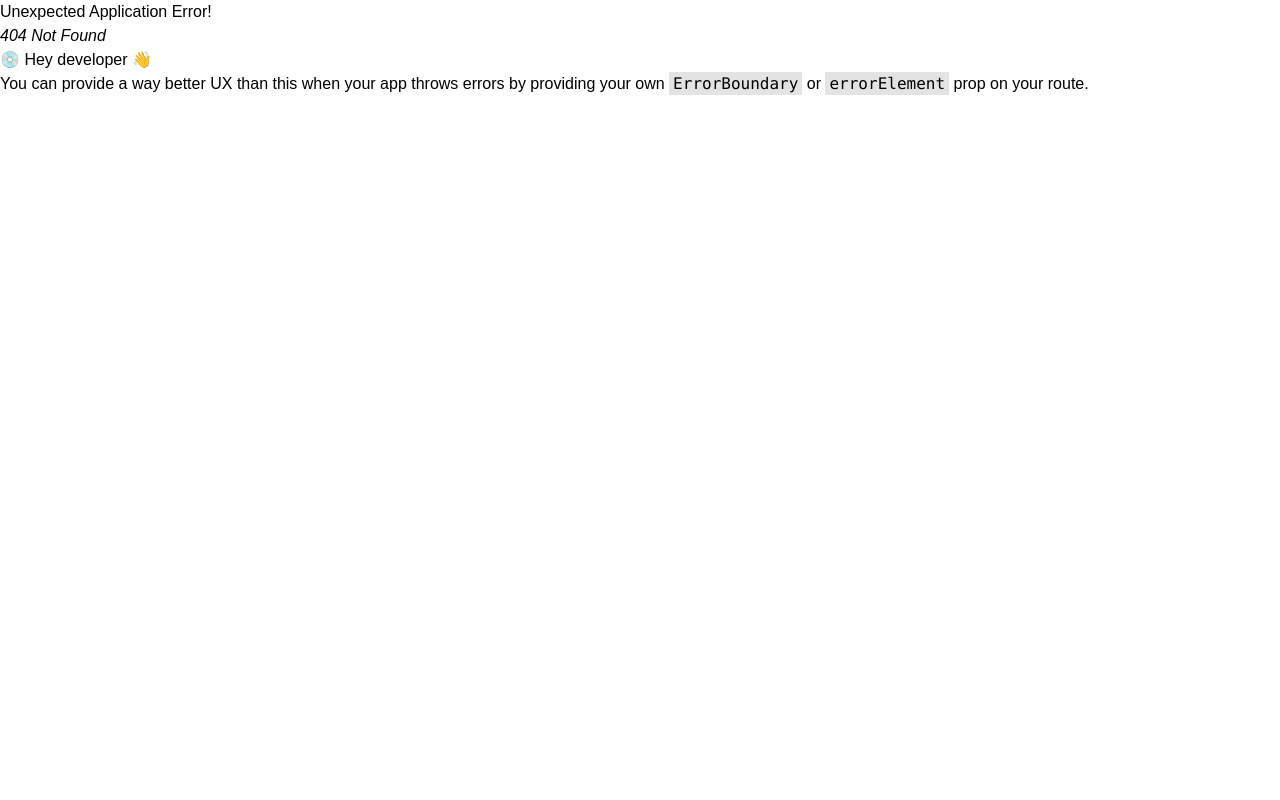
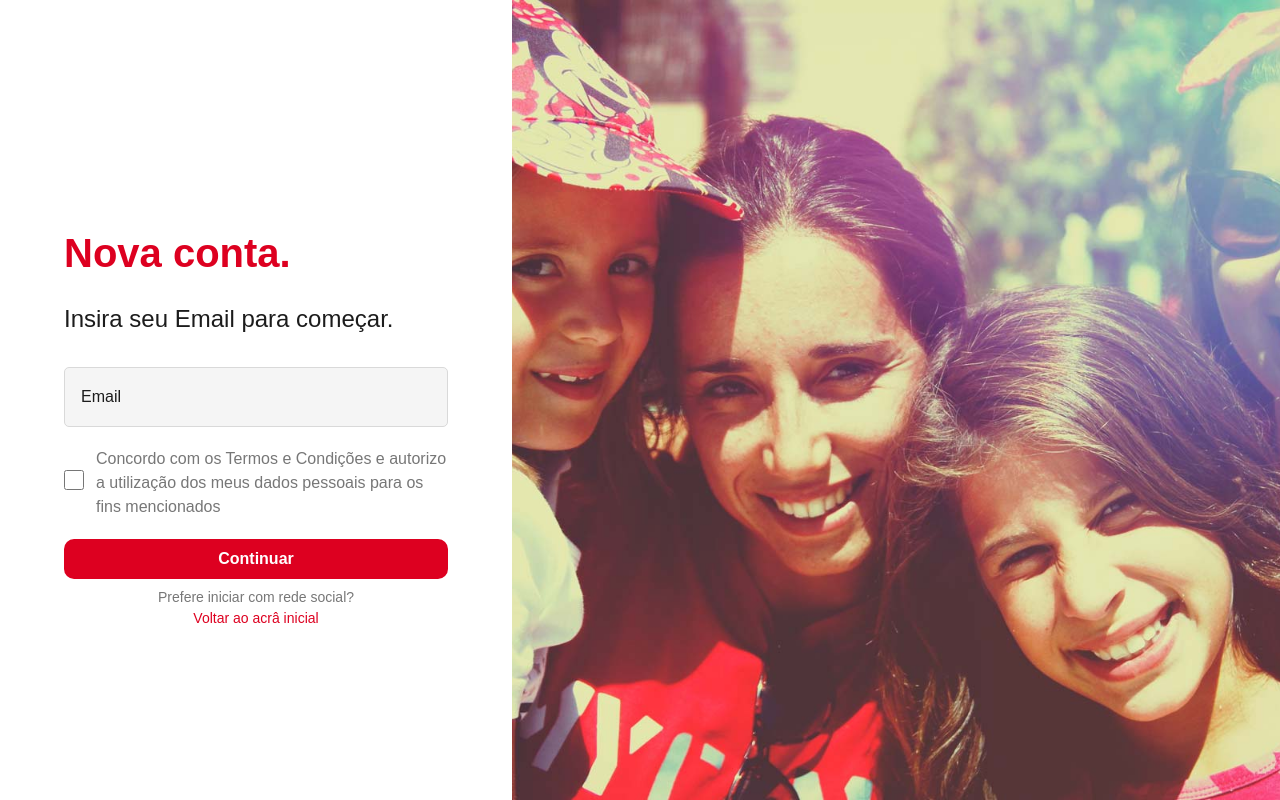
Before and after one commit to robnasq/camp-crm, a React app: page /signup in a window 1280 px wide. Before the commit this address had no page. Built offline with nearby package versions, Linux system fonts and the light colour scheme; the HTML template or start-up script is replaced by a standard one.

Commit message:
Fix signup styles

```diff
--- a/package.json
+++ b/package.json
@@ -16,12 +16,14 @@
     "hamburger-react": "^2.5.0",
     "react": "^18.2.0",
     "react-dom": "^18.2.0",
+    "react-modal": "^3.16.1",
     "react-router-dom": "^6.22.1",
     "zustand": "^4.5.1"
   },
   "devDependencies": {
     "@types/react": "^18.2.56",
     "@types/react-dom": "^18.2.19",
+    "@types/react-modal": "^3.16.3",
     "@typescript-eslint/eslint-plugin": "^7.0.2",
     "@typescript-eslint/parser": "^7.0.2",
     "@vitejs/plugin-react": "^4.2.1",
--- a/src/components/button/Button.tsx
+++ b/src/components/button/Button.tsx
@@ -37,7 +37,7 @@ export const Button = forwardRef(function Button(
           "px-6 py-4 text-start flex justify-between items-center  bg-[#554AA6] uppercase font-semibold  text-white rounded-3xl":
             variants === "reserve",
             'rounded-[5px] bg-[#FBBE11] w-full text-white font-[600] py-3 ':  variants === 'update',
-            'bg-primary text-white font-[600] py-[6.5px] px-6 rounded-[10px]': variants === 'primary',
+            'bg-primary text-white font-[600] py-[8px] px-6 rounded-[10px]': variants === 'primary',
         },
         className
       )}
--- a/src/main.tsx
+++ b/src/main.tsx
@@ -2,6 +2,9 @@ import React from 'react'
 import ReactDOM from 'react-dom/client'
 import './index.css'
 import App from './App.tsx'
+import ReactModal from 'react-modal'
+
+ReactModal.setAppElement('#root');
 
 ReactDOM.createRoot(document.getElementById('root')!).render(
 
--- a/src/pages/login/Login.tsx
+++ b/src/pages/login/Login.tsx
@@ -1,6 +1,8 @@
 import Google from "./assets/google.png";
 import Facebook from "./assets/facebook.png";
 import Instagram from "./assets/instagram.png";
+import MainLoginImg from './assets/main-ogin-img.jpeg'
+
 import { create } from "zustand";
 import React, { useState, ChangeEvent, FormEvent } from "react";
 import { Input } from "../../components/input/Input";
@@ -25,7 +27,7 @@ export const useStore = create<Store>((set) => ({
 
 const Email: React.FC<EmailProps> = ({ email, onEmailChange, onSubmit }) => {
   return (
-    <div className="px-10 py-[80px] mb-[90px]">
+    <div className="px-10 w-full py-[80px] mb-[90px]">
       <header className="">
         <h1 className="font-bold text-[64px] text-primary">Olá.</h1>
         <p className="text-[24px] text-neutral-dark font-medium leading-7">
@@ -76,7 +78,7 @@ const Email: React.FC<EmailProps> = ({ email, onEmailChange, onSubmit }) => {
 const Password: React.FC = () => {
   const { email } = useStore();
   return (
-    <div className="px-10 py-[80px] mb-[90px]">
+    <div className="px-10 pt-24 pb-16 md:py-16 md:mb-20 lg:mb-32">
       <header className="">
         <h1 className="font-bold text-[64px] text-primary">Quase...</h1>
         <p className="text-[24px] text-neutral-dark font-medium mb-8 mt-4 leading-7">
@@ -135,7 +137,8 @@ export const Login: React.FC = () => {
   };
 
   return (
-    <div>
+    <div className="md:flex md:justify-between md:items-center md:overflow-hidden md:h-[100vh]">
+      <div className="md:px-[5%] md:flex  md:items-center md:mt-[60px] ">
       {validEmail ? (
         <Password />
       ) : (
@@ -145,6 +148,8 @@ export const Login: React.FC = () => {
           onSubmit={handleSubmit}
         />
       )}
+      </div>
+      <img src={MainLoginImg} alt="" className="max-md:hidden md:w-[60%] md:h-[100vh] object-cover"   />
     </div>
   );
 };
--- /dev/null
+++ b/src/pages/register/SignUp.tsx
@@ -0,0 +1,60 @@
+import { Link } from "react-router-dom";
+import { Button } from "../../components/button/Button";
+import { Input } from "../../components/input/Input";
+import { useState } from "react";
+import { Modal } from "./components/ThanksModal";
+import MainLoginImg from '../login/assets/main-ogin-img.jpeg'
+
+
+export const SignUp = () => {
+  const [isModalOpen, setIsModalOpen] = useState(false);
+
+  const handleOpenModal = () => {
+    setIsModalOpen(true);
+  };
+
+  return (
+    <div className="md:flex md:justify-between md:items-center md:overflow-hidden md:h-[100vh]">
+    <div className="px-10 py-[120px] md:px-[5%] md:mt-[60px]  ">
+      <header className="">
+        <h2 className="text-primary font-bold text-[40px]">Nova conta.</h2>
+        <p className="font-medium text-neutral-dark text-2xl leading-6 mt-6 mb-9">
+          Insira seu Email para começar.
+        </p>
+      </header>
+      <form action="f" className="">
+        <Input type={"text"} variants="neutral" fullwidth placeholder="Email" />
+        <div className="flex cursor-pointer mb-5 mt-3 items-center gap-3">
+          <div className="">
+            <input className="w-5 h-5 " type="checkbox" id="checkbox" />
+          </div>
+          <label
+            htmlFor="checkbox"
+            className="font-regular cursor-pointer text-neutral-medium"
+          >
+            Concordo com os Termos e Condições e autorizo a utilização dos meus
+            dados pessoais para os fins mencionados
+          </label>
+        </div>
+        <Button
+          type="button" // Altere o tipo para "button" para evitar o envio do formulário
+          onClick={handleOpenModal} // Chame a função para abrir o modal no evento onClick
+          variants="primary"
+          fullWidth
+        >
+          Continuar
+        </Button>
+        <span className="text-[14px] my-2 flex justify-center flex-col items-center text-neutral-medium">
+          <p>Prefere iniciar com rede social?</p>
+          <Link to={"/"} className="text-primary">
+            Voltar ao acrâ inicial
+          </Link>
+        </span>
+      </form>
+      {isModalOpen && <Modal isOpen={isModalOpen} onRequestClose={() => setIsModalOpen(false)} />}
+
+    </div>
+      <img src={MainLoginImg} alt="" className="max-md:hidden md:w-[60%] md:h-[100vh] object-cover"   />
+    </div>
+  );
+};
--- /dev/null
+++ b/src/pages/register/components/ThanksModal.tsx
@@ -0,0 +1,32 @@
+import ReactModal from "react-modal";
+import Icon from "@mdi/react";
+import { mdiCheckCircleOutline } from "@mdi/js";
+import { Button } from "../../../components/button/Button";
+
+type IModalProps = React.ComponentProps<typeof ReactModal>;
+
+export const Modal = ({ isOpen, onRequestClose, children, ...props }: IModalProps) => {
+  return (
+    <ReactModal
+      isOpen={isOpen}
+      onRequestClose={onRequestClose}
+      overlayClassName={`ReactModal__overlay bg-[#00000024] h-screen w-full flex-@x-center justify-center fixed z-[10000] top-0 left-0`}
+      className={`ReactModal__content absolute  top-1/2  left-1/2 mx-auto min-h-[321px] py-9 px-9  w-[87.2%] -translate-x-1/2 -translate-y-1/2 transform rounded-[20px] bg-white md:min-w-[440px] md:max-w-[28%] `}
+      {...props}
+    >
+      <div className="">
+        <span className=" bg-[#C5F4AA] rounded-full w-[50px] h-[50px] absolute   ">
+
+          <Icon
+            path={mdiCheckCircleOutline}
+            size={2}
+            className="relative left-[1px] top-[1px] text-[#269C2C]"
+          />
+        </span>
+      </div>
+      <h2 className="mt-[70px] font-bold text-primary text-[28px]">Muito obrigada.</h2>
+      <p className=" leading-[18px] text-neutral-medium mt-3">Enviámos um email com um link para entrar na My Camp em segurança através de um código de autenticação.</p>
+      <Button type="button" onClick={onRequestClose} className="mt-[30px]" variants="primary" fullWidth>OK</Button>
+    </ReactModal>
+  );
+};
--- a/src/pages/reserve_form/OrderCompleted.tsx
+++ b/src/pages/reserve_form/OrderCompleted.tsx
@@ -1,6 +1,6 @@
 import Icon from "@mdi/react";
 import MainImage from "../../assets/main-image.jpeg";
-import { mdiCheckCircle, mdiCheckCircleOutline } from "@mdi/js";
+import {mdiCheckCircleOutline } from "@mdi/js";
 import { Button } from "../../components/button/Button";
 
 export const OrderCompleted = () => {
```
Also changed, not shown: src/routes/index.tsx (+6 -1 lines), src/pages/login/assets/main-ogin-img.jpeg (added), 1 other file (tests, documents, lock files or other folders).
